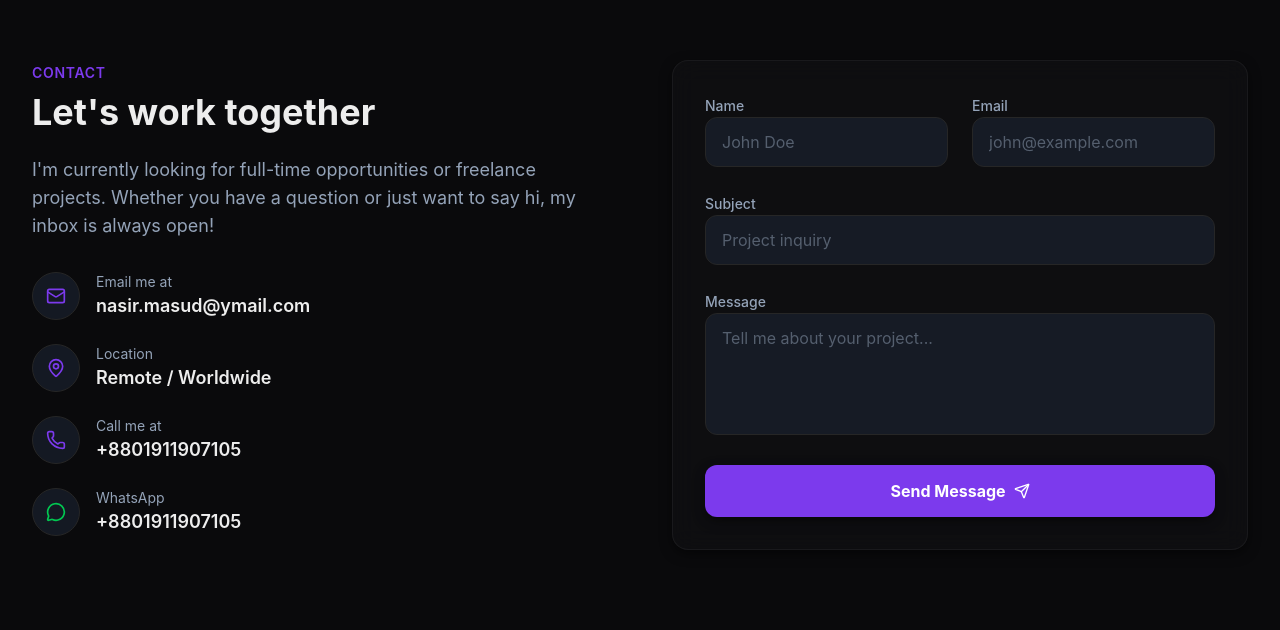
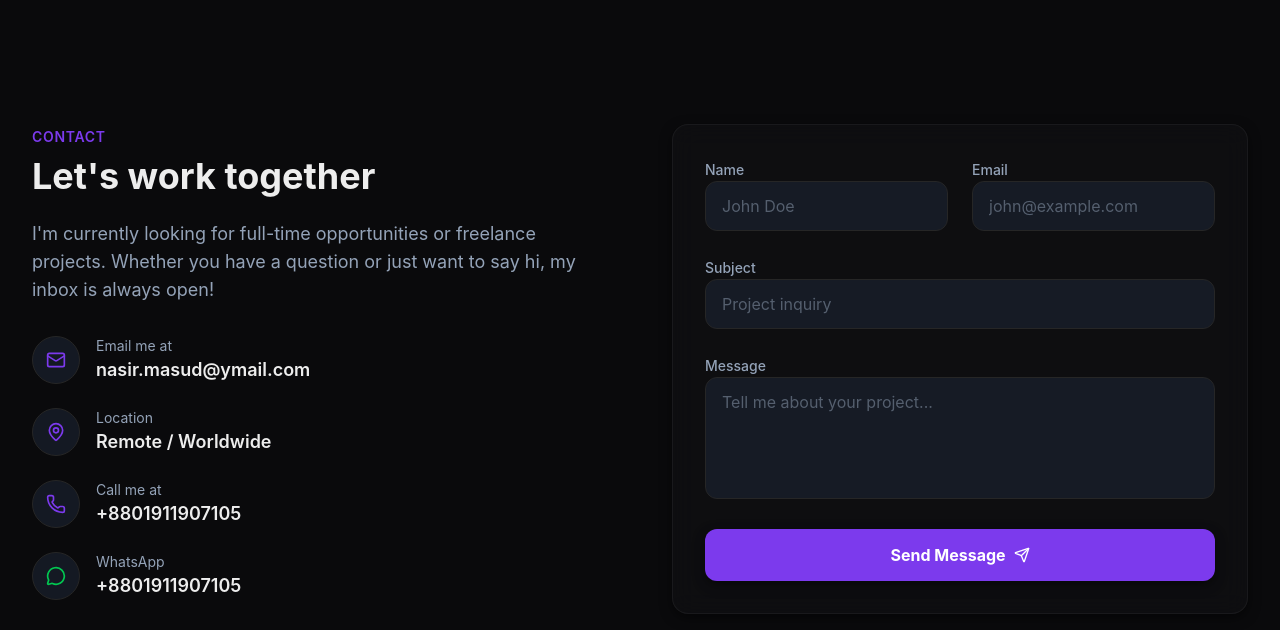
Before and after one commit to nasirmasud/nasir-portfolio, a React (Vite) app: page / in a window 1280 px wide. Shown: the part 6710-7340 px from the top of the page. Built offline with nearby package versions, Linux system fonts and the light colour scheme; no server answers.

Commit message:
increase contact section padding and add navbar scroll offset

```diff
--- a/src/components/Contact.jsx
+++ b/src/components/Contact.jsx
@@ -62,7 +62,7 @@ const Contact = () => {
   };
 
   return (
-    <section id='contact' data-cmp='Contact' className='py-24' ref={ref}>
+    <section id='contact' data-cmp='Contact' className='py-40 scroll-mt-20' ref={ref}>
       <div className='max-w-[1440px] mx-auto px-4 sm:px-6 lg:px-8'>
         <div className='grid grid-cols-1 lg:grid-cols-2 gap-16'>
           {/* Left Side: Contact Info */}
```
